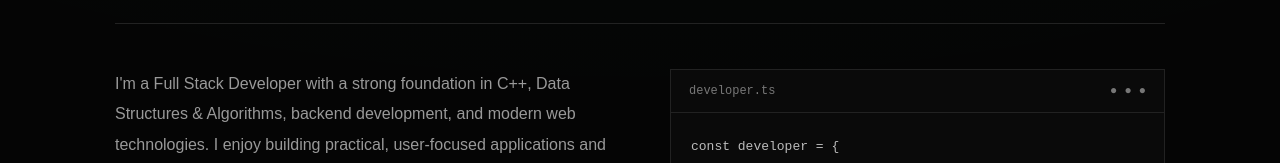
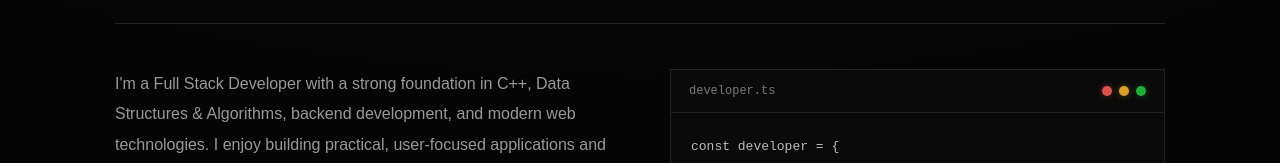
Before and after one commit to ShivakumarSK2005/Portpolio, a Next.js app: page / in a window 1280 px wide. Shown: the part 1111-1274 px from the top of the page. Built offline with nearby package versions, Linux system fonts and the light colour scheme.

Commit message:
style: add macOS red, yellow, green traffic light dots to code card

```diff
--- a/src/app/globals.css
+++ b/src/app/globals.css
@@ -350,10 +350,45 @@ a {
 
   display: flex;
   justify-content: space-between;
+  align-items: center;
 
   font-family: monospace;
   font-size: 12px;
   color: #777;
+}
+
+.mac-dots {
+  display: flex;
+  align-items: center;
+  gap: 7px;
+}
+
+.mac-dot {
+  width: 10px;
+  height: 10px;
+  border-radius: 50%;
+  display: inline-block;
+  opacity: 0.85;
+  transition: opacity 0.2s ease, transform 0.2s ease;
+}
+
+.code-card:hover .mac-dot {
+  opacity: 1;
+}
+
+.mac-red {
+  background-color: #ff5f56;
+  box-shadow: 0 0 6px rgba(255, 95, 86, 0.4);
+}
+
+.mac-yellow {
+  background-color: #ffbd2e;
+  box-shadow: 0 0 6px rgba(255, 189, 46, 0.4);
+}
+
+.mac-green {
+  background-color: #27c93f;
+  box-shadow: 0 0 6px rgba(39, 201, 63, 0.4);
 }
 
 .code-card pre {
--- a/src/app/page.tsx
+++ b/src/app/page.tsx
@@ -470,7 +470,11 @@ export default function Home() {
           <div className="code-card">
             <div className="code-header">
               <span>developer.ts</span>
-              <span>● ● ●</span>
+              <div className="mac-dots" aria-hidden="true">
+                <span className="mac-dot mac-red" />
+                <span className="mac-dot mac-yellow" />
+                <span className="mac-dot mac-green" />
+              </div>
             </div>
 
             <pre suppressHydrationWarning>
```
